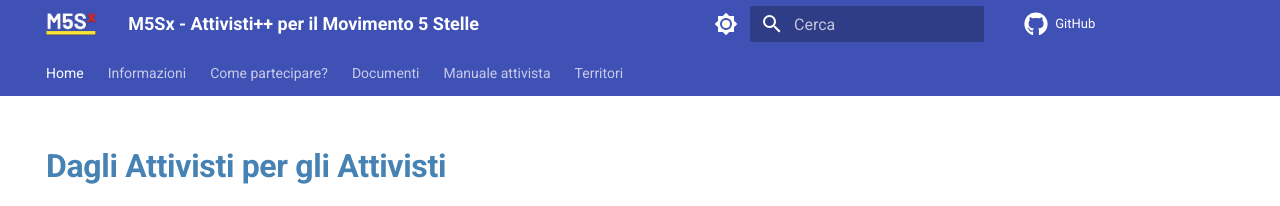
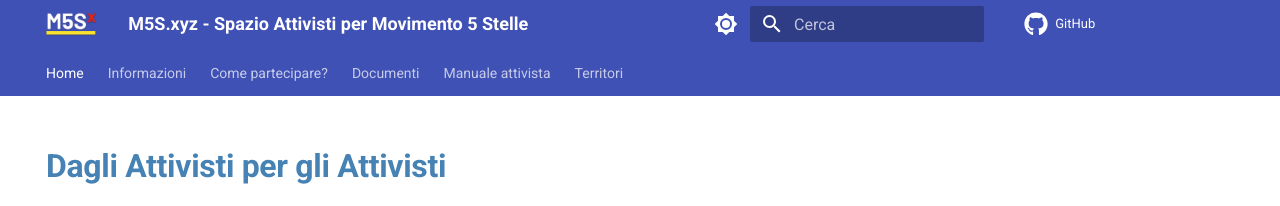
Before and after one commit to 2050x/2050x.github.io, an MkDocs documentation site: the page built from docs/index.md, in a window 1280 px wide. Shown: the top 206 px of the page. Built offline with MkDocs 1.6.1 and Material for MkDocs 9.7.7, drawn with Linux system fonts in a browser that asks for light colours; comment, search, counter and statistics services are not loaded.

Commit message:
new domain

```diff
--- a/mkdocs.yml
+++ b/mkdocs.yml
@@ -1,5 +1,5 @@
-site_name: M5Sx - Attivisti++ per il Movimento 5 Stelle
-site_url: https://m5sx.github.io
+site_name: M5S.xyz - Spazio Attivisti per Movimento 5 Stelle
+site_url: https://m5s.xyz
 site_author: Stefano Cecere & M5S++
 site_description: pagine informative sul Movimento 5 Stelle create da Attivisti interessati a miglorare il mondo.
 
```
